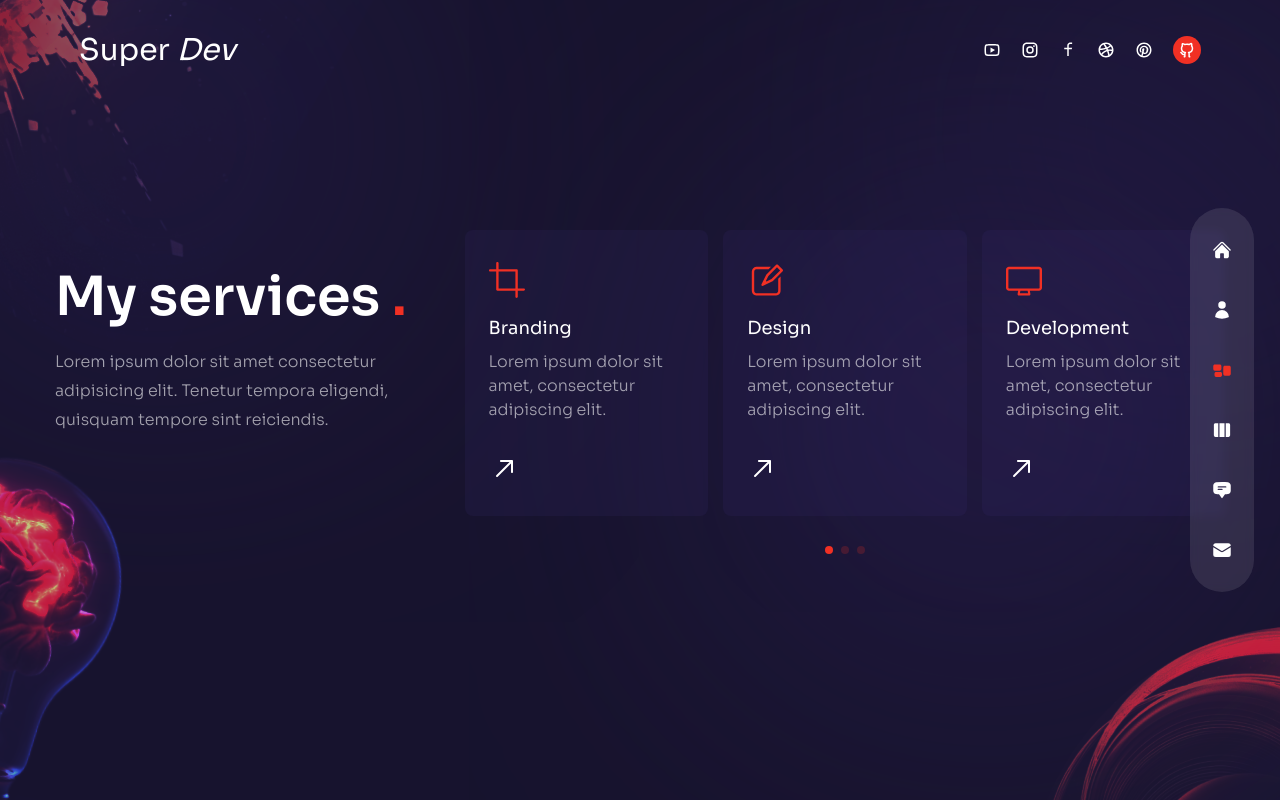
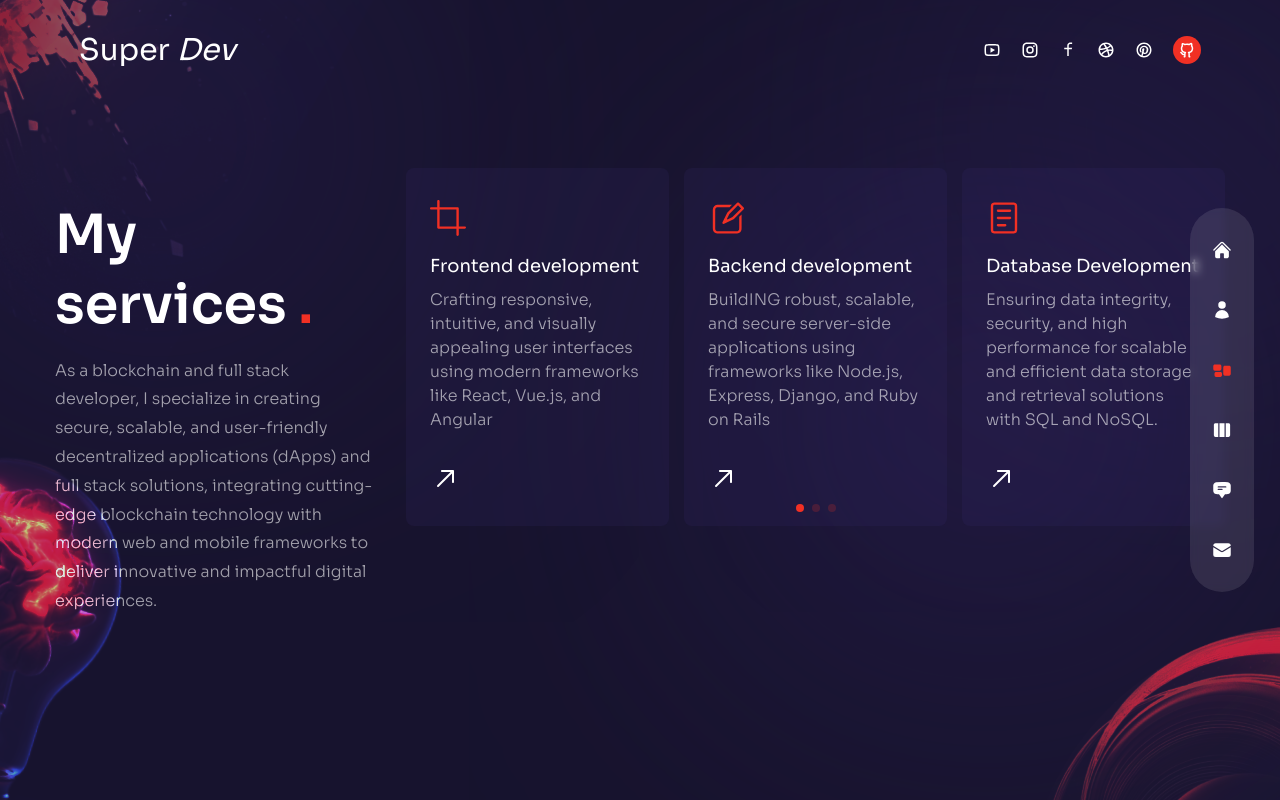
Before and after one commit to fleissigguy/modern-portfolio, a Next.js app: page /services in a window 1280 px wide. Built offline with nearby package versions, Linux system fonts and the light colour scheme.

Commit message:
fix: services

```diff
--- a/components/ServiceSlider.jsx
+++ b/components/ServiceSlider.jsx
@@ -16,28 +16,29 @@ import "swiper/css/pagination";
 const serviceData = [
   {
     Icon: RxCrop,
-    title: "Branding",
-    description: "Lorem ipsum dolor sit amet, consectetur adipiscing elit.",
+    title: "Frontend development",
+    description: "Crafting responsive, intuitive, and visually appealing user interfaces using modern frameworks like React, Vue.js, and Angular",
   },
   {
     Icon: RxPencil2,
-    title: "Design",
-    description: "Lorem ipsum dolor sit amet, consectetur adipiscing elit.",
+    title: "Backend development",
+    description: "BuildING robust, scalable, and secure server-side applications using frameworks like Node.js, Express, Django, and Ruby on Rails",
+  },
+  {
+    Icon: RxReader,
+    title: "Database Development",
+    description: "Ensuring data integrity, security, and high performance for scalable and efficient data storage and retrieval solutions with SQL and NoSQL.",
   },
   {
     Icon: RxDesktop,
-    title: "Development",
-    description: "Lorem ipsum dolor sit amet, consectetur adipiscing elit.",
+    title: "Blockchain development",
+    description: "Specializing in creating secure and efficient decentralized applications (dApps) and smart contracts",
   },
-  {
-    Icon: RxReader,
-    title: "Copywriting",
-    description: "Lorem ipsum dolor sit amet, consectetur adipiscing elit.",
-  },
+
   {
     Icon: RxRocket,
     title: "SEO",
-    description: "Lorem ipsum dolor sit amet, consectetur adipiscing elit.",
+    description: "Enhancing website visibility and organic search rankings through strategic keyword optimization and technical SEO.",
   },
 ];
 
@@ -59,7 +60,7 @@ const ServiceSlider = () => {
       }}
       modules={[FreeMode, Pagination]}
       freeMode
-      className="h-[240px] sm:h-[340px]"
+      className="h-[240px] sm:h-[360px]"
     >
       {serviceData.map((item, i) => (
         <SwiperSlide key={i}>
--- a/pages/services/index.jsx
+++ b/pages/services/index.jsx
@@ -31,8 +31,7 @@ const Services = () => {
               exit="hidden"
               className="mb-4 max-w-[400px] mx-auto lg:mx-0"
             >
-              Lorem ipsum dolor sit amet consectetur adipisicing elit. Tenetur
-              tempora eligendi, quisquam tempore sint reiciendis.
+              As a blockchain and full stack developer, I specialize in creating secure, scalable, and user-friendly decentralized applications (dApps) and full stack solutions, integrating cutting-edge blockchain technology with modern web and mobile frameworks to deliver innovative and impactful digital experiences.
             </motion.p>
           </div>
 
@@ -42,7 +41,7 @@ const Services = () => {
             initial="hidden"
             animate="show"
             exit="hidden"
-            className="w-full xl:max-w-[65%]"
+            className="w-full xl:max-w-[70%]"
           >
             <ServiceSlider />
           </motion.div>
--- a/pages/work/index.jsx
+++ b/pages/work/index.jsx
@@ -45,7 +45,7 @@ const Work = () => {
             <WorkSlider />
           </motion.div>
         </div>
-      </div>
+      </div>git
       <Bulb />
     </div>
   );
```
